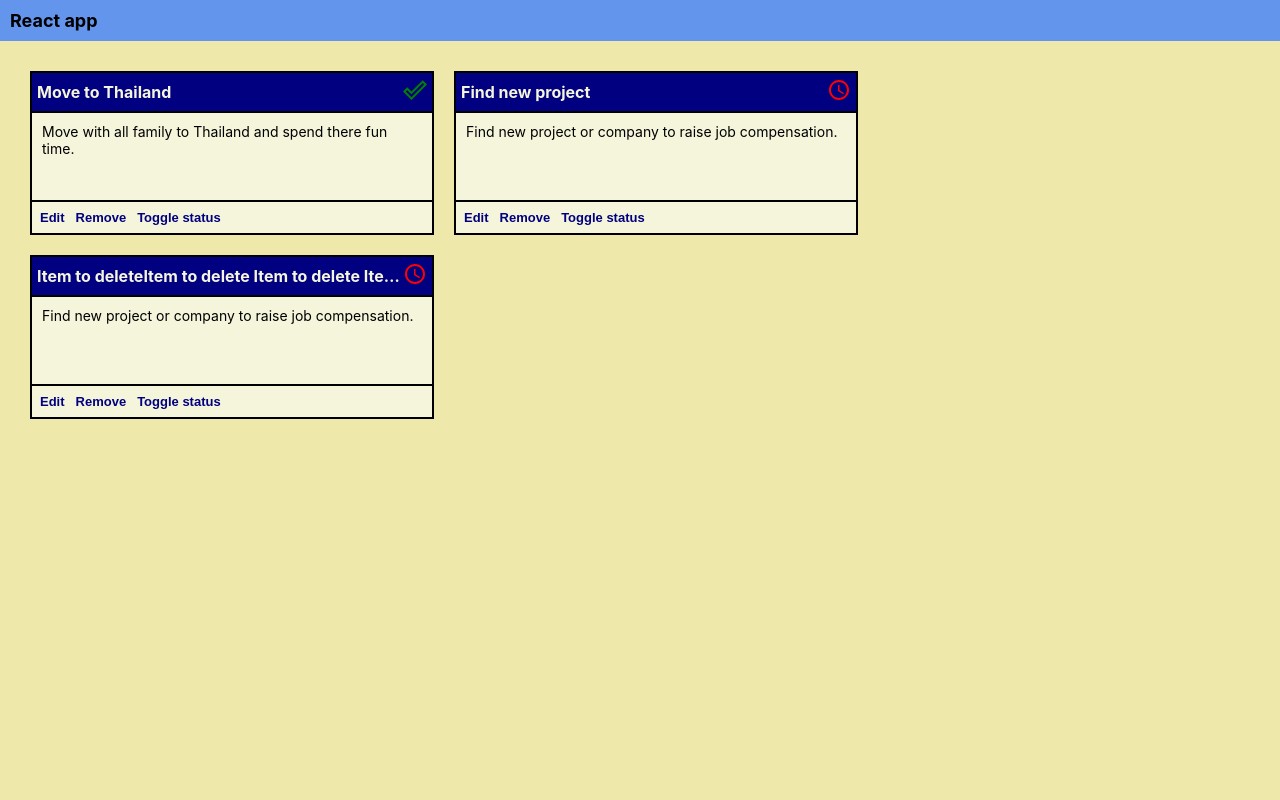
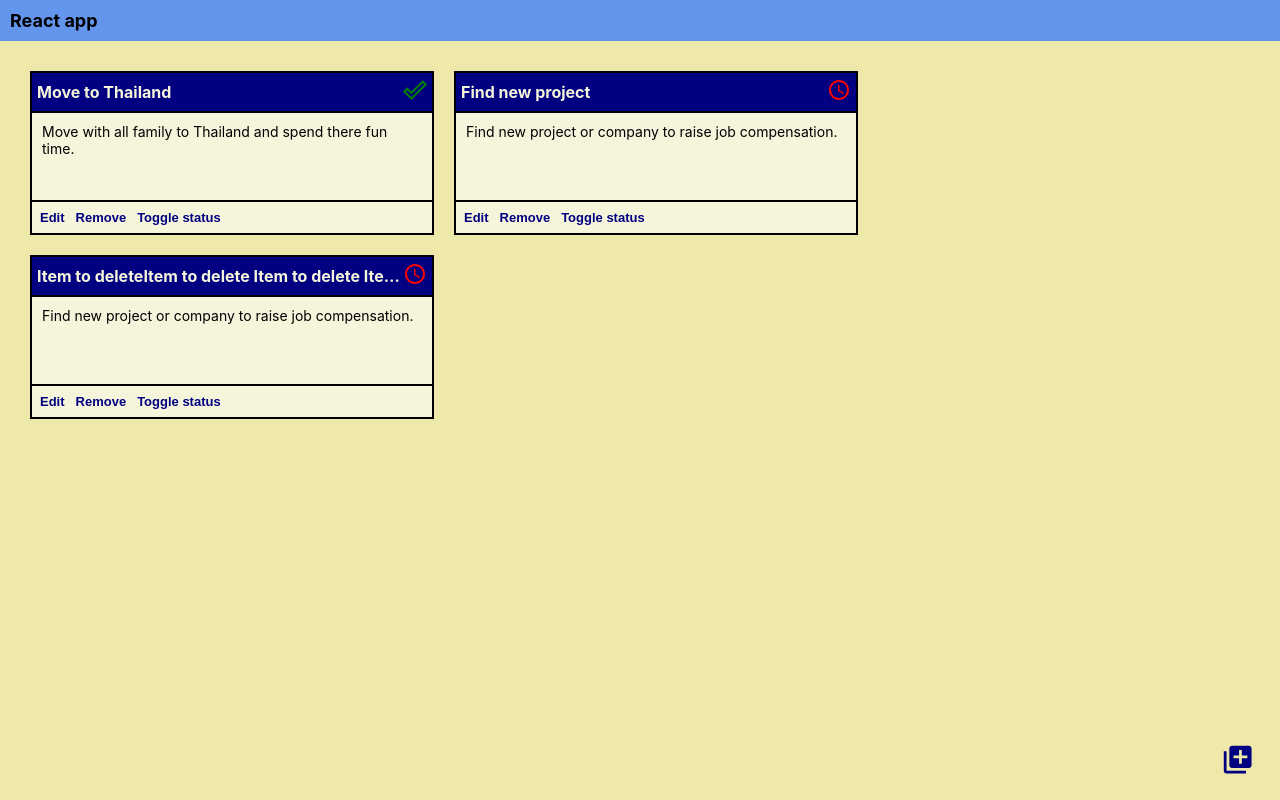
Before and after one commit to ViacheslavYuskevych/react-app, a React (Create React App) app: page / in a window 1280 px wide. Built offline with nearby package versions, Linux system fonts and the light colour scheme.

Commit message:
AddTodoBtn

```diff
--- /dev/null
+++ b/src/components/todo/AddBtn.tsx
@@ -0,0 +1,20 @@
+import { IconContext } from 'react-icons';
+import { MdLibraryAdd } from 'react-icons/md';
+
+import styles from '../../styles/todo.module.css';
+
+function AddTodoBtn({ onClick }: IProps) {
+  return (
+    <button onClick={onClick} className={styles.addBtn}>
+      <IconContext.Provider value={{ color: 'navy', size: '2.5em' }}>
+        <MdLibraryAdd></MdLibraryAdd>
+      </IconContext.Provider>
+    </button>
+  );
+}
+
+export default AddTodoBtn;
+
+interface IProps {
+  readonly onClick: () => void;
+}
--- a/src/components/todo/List.tsx
+++ b/src/components/todo/List.tsx
@@ -4,6 +4,7 @@ import { v4 as uuidv4 } from 'uuid';
 import { ITodo } from '../../models/todo';
 import TodoCard from './Card';
 import styles from '../../styles/todo.module.css';
+import AddTodoBtn from './AddBtn';
 
 function TodoList() {
   const [todoList, setTodoList] = useState(MOCK_TODO_LIST);
@@ -24,6 +25,10 @@ function TodoList() {
     );
   };
 
+  const onAdd = () => {
+    console.log('on add !');
+  };
+
   return (
     <div className={styles.list}>
       {todoList.map((todo) => (
@@ -37,6 +42,8 @@ function TodoList() {
           />
         </div>
       ))}
+
+      <AddTodoBtn onClick={onAdd}></AddTodoBtn>
     </div>
   );
 }
--- a/src/styles/todo.module.css
+++ b/src/styles/todo.module.css
@@ -69,3 +69,14 @@
   outline: none;
   cursor: pointer;
 }
+
+.addBtn {
+  position: fixed;
+  right: 20px;
+  bottom: 20px;
+  z-index: 2;
+  cursor: pointer;
+  background-color: transparent;
+  border: none;
+  outline: none;
+}
```
Also changed, not shown: src/shared/components/Modal.tsx (added, +33 -0 lines), src/styles/shared/modal.module.css (added, +35 -0 lines).
